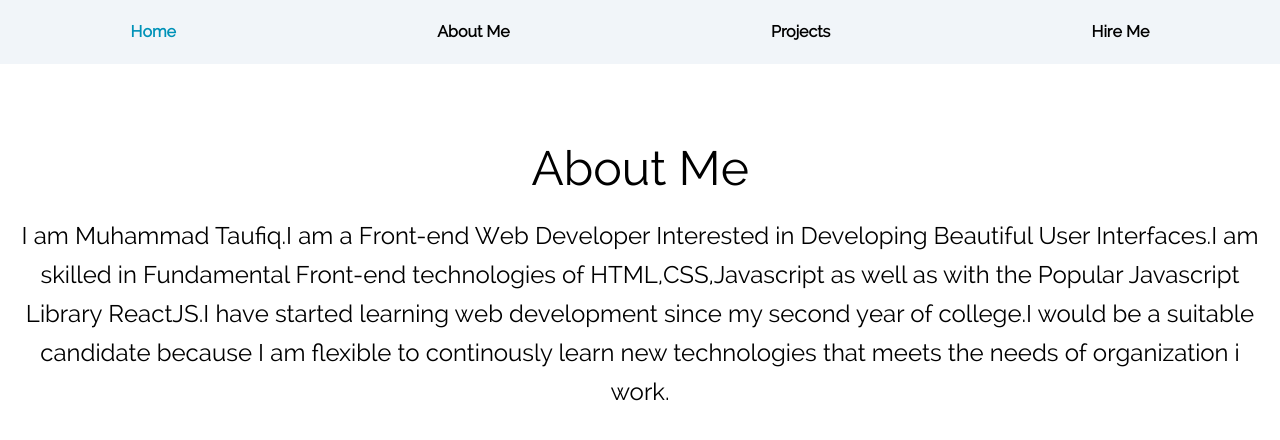
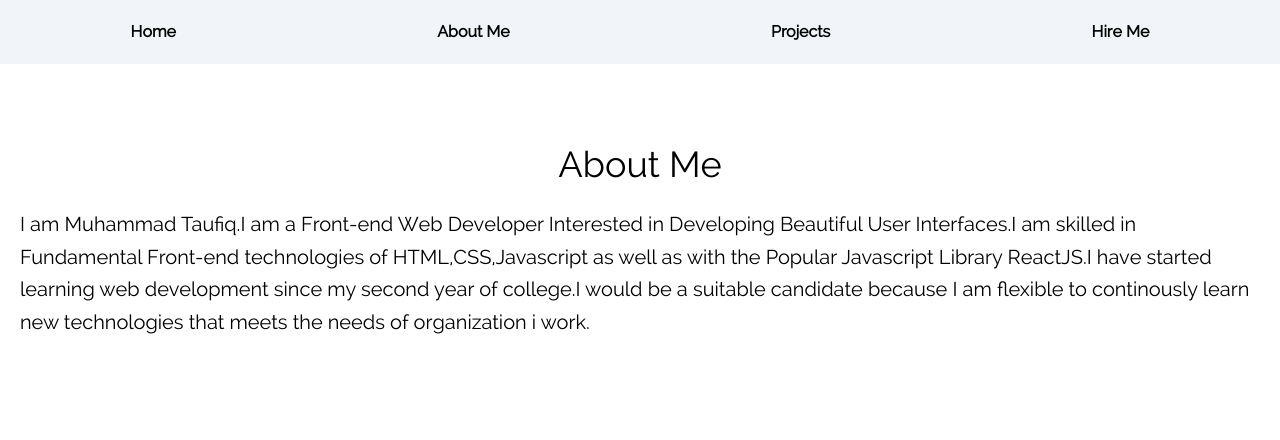
Before and after one commit to mdtaufiq28/Portfolio, a React (Vite) app: page /aboutme in a window 1280 px wide. Shown: the top 440 px of the page. Built offline with nearby package versions, Linux system fonts and the light colour scheme.

Commit message:
Made some changes in styling

```diff
--- a/pages/AboutMe.jsx
+++ b/pages/AboutMe.jsx
@@ -3,10 +3,10 @@ import React from 'react'
 const AboutMe = () => {
   return (
     <div className='flex flex-col gap-y-6 px-5'>
-      <div className='text-5xl'>
+      <div className='text-4xl'>
         About Me
       </div>
-      <p className='text-2xl leading-relaxed'>
+      <p className='text-xl leading-relaxed  text-start'>
         I am Muhammad Taufiq.I am a Front-end Web Developer Interested in Developing Beautiful User Interfaces.I am skilled in Fundamental Front-end technologies of HTML,CSS,Javascript as well as with the Popular Javascript Library ReactJS.I have started learning web development since my second year of college.I would be a suitable candidate because I am flexible to continously learn new technologies that meets the needs of organization i work.
       </p>
     </div>
--- a/pages/Layout.jsx
+++ b/pages/Layout.jsx
@@ -6,7 +6,7 @@ const Layout = () => {
     <div className='flex flex-col gap-y-20 items-start min-h-screen'>
 
       <div className='flex w-full justify-around  bg-slate-100 py-5  '>
-        <div className='cursor-pointer text-cyan-600 font-bold'>
+        <div className='cursor-pointer font-bold'>
           <Link to="/">Home</Link>
         </div>
 
```
